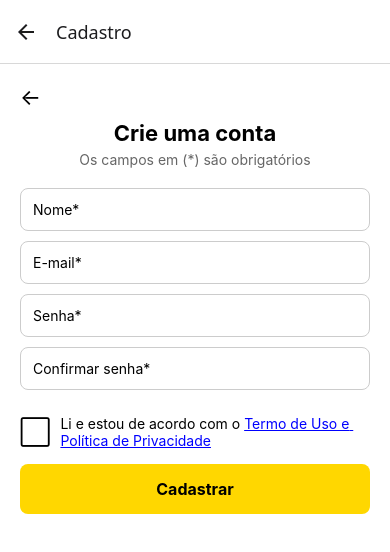
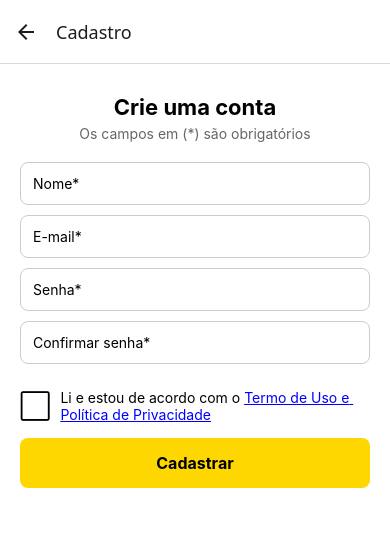
Before and after one commit to LorenaCcosta/projeto-cantina-facil, a React Native app in the folder cantina-facil-app/: screen /Cadastro in a window 390 px wide. Shown: the top 552 px of the page. Built offline with nearby package versions, Linux system fonts and the light colour scheme; grey boxes are pictures that could not be loaded.

Commit message:
Update CadastroScreen.js

```diff
--- a/cantina-facil-app/screens/CadastroScreen.js
+++ b/cantina-facil-app/screens/CadastroScreen.js
@@ -1,8 +1,8 @@
 import { useState } from "react";
-import { View, Text, TextInput, TouchableOpacity, StyleSheet, Linking } from "react-native";
+import { View, Text, TextInput, TouchableOpacity, StyleSheet, Image } from "react-native";
 import { useNavigation } from "@react-navigation/native";
 
-import { cadastrarUsuario } from "../firebase/auth/authService";
+import { cadastrarUsuario } from "../../firebase/auth/authService";
 
 export default function CadastroScreen() {
   const navigation = useNavigation();
@@ -28,7 +28,7 @@ export default function CadastroScreen() {
   return (
     <View style={styles.container}>
       <TouchableOpacity onPress={() => navigation.goBack()} style={styles.voltar}>
-        <Text style={styles.voltarTexto}>←</Text>
+        <Image source={require("../../assets/seta.png")} style={styles.voltarTexto}/>
       </TouchableOpacity>
 
       <Text style={styles.titulo}>Crie uma conta</Text>
```
